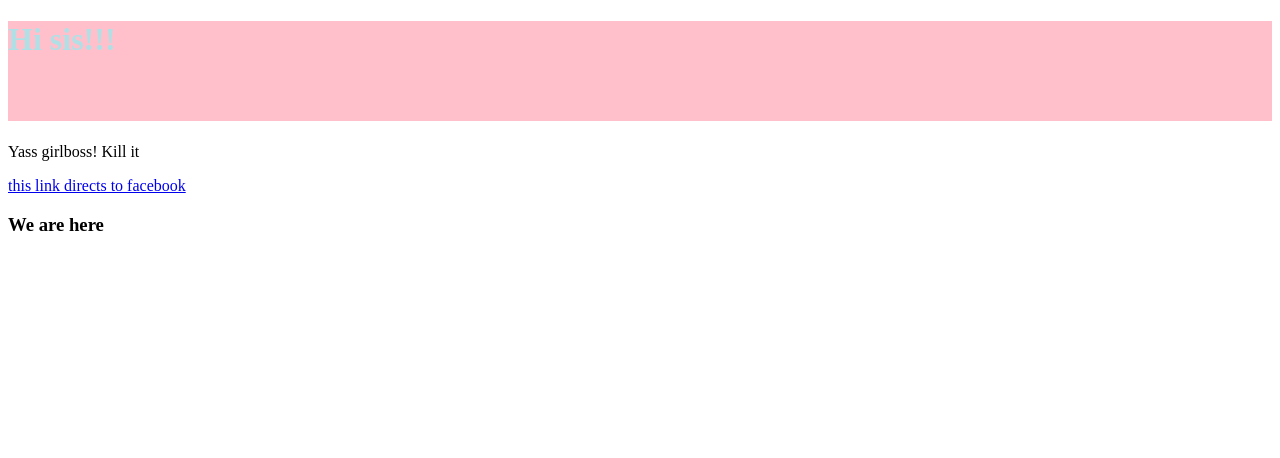
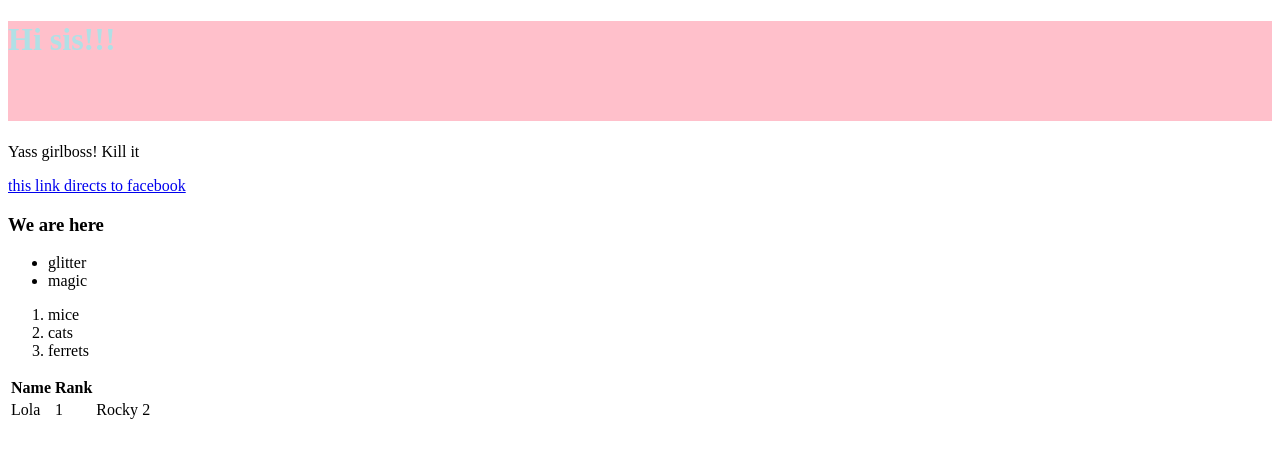
Before and after one commit to Tlotlo2717/Code-like-a-girl, a plain HTML site: page index.html in a window 1280 px wide. Drawn offline with Linux system fonts and the light colour scheme.

Commit message:
update
added lists and rankings

```diff
--- a/index.html
+++ b/index.html
@@ -8,5 +8,24 @@
     <p>Yass girlboss! Kill it</p>
     <a href="https://facebook.com">this link directs to facebook</a>
     <h3>We are here</h3>
+    <ul>
+      <li>glitter</li>
+      <li>magic</li>
+    </ul>
+    <ol>
+      <li>mice</li>
+      <li>cats</li>
+      <li>ferrets</li>
+    </ol>
+    <table>
+      <tr>
+        <th>Name</th>
+        <th>Rank</th>
+      </tr>
+      <td>Lola</td>
+      <td>1</td>
+      <td>Rocky</td>
+      <td>2</td>
+    </table>
   </body>
 </html>
```
